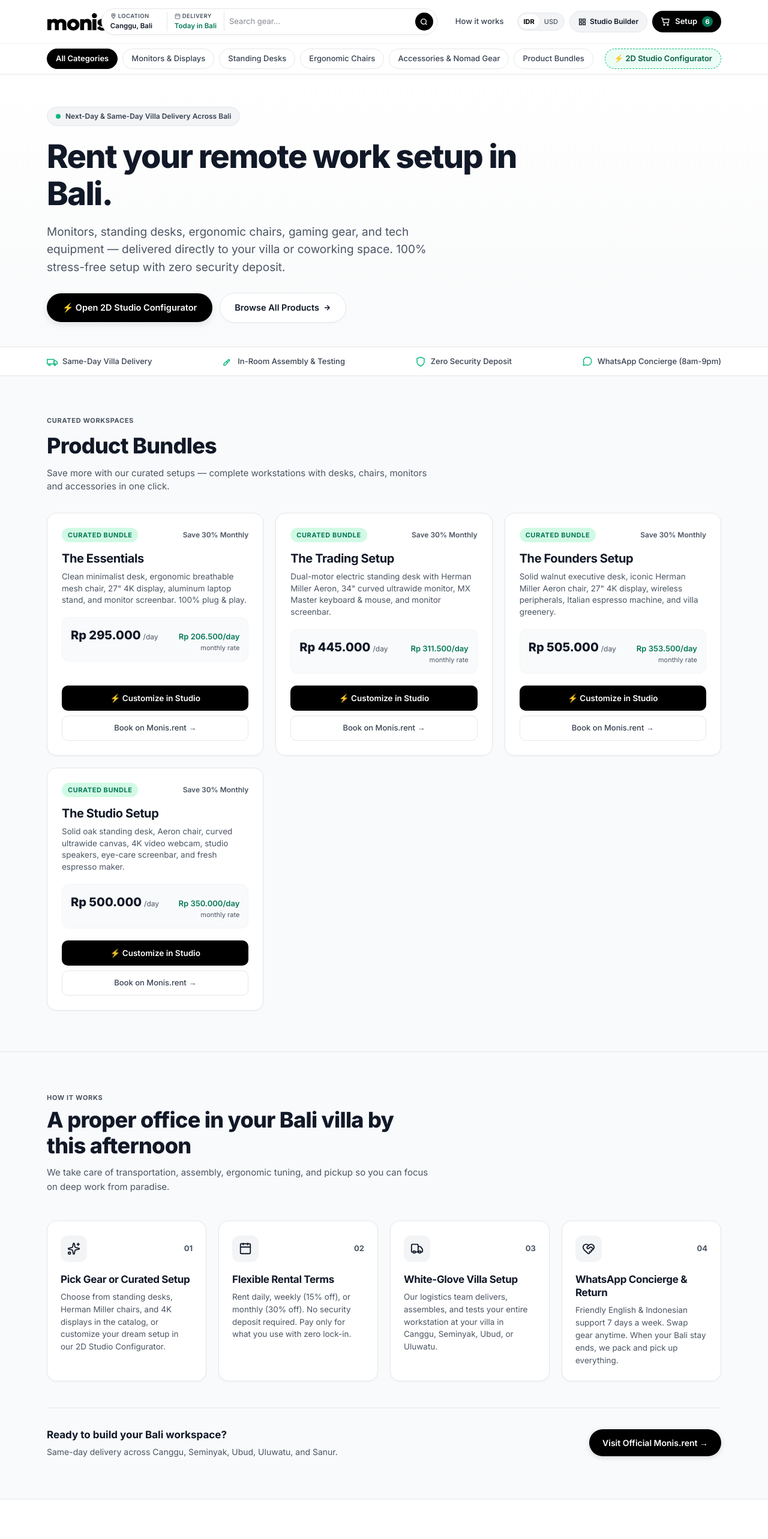
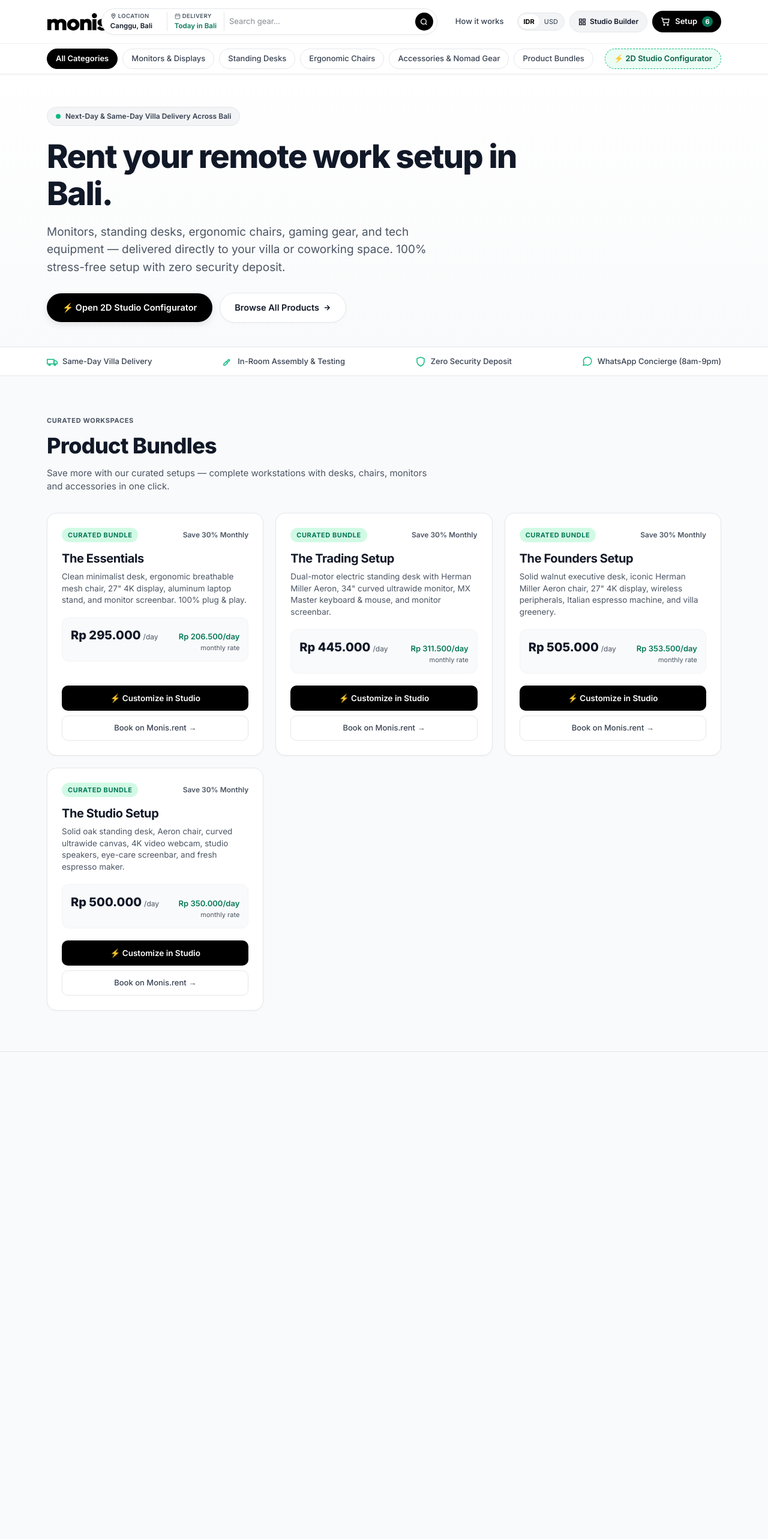
Before and after one commit to Christazel/monis-workspace-designer, a Next.js app: page / in a window 1280 px wide. Shown: the top 2566 px of the page at 60% size. Built offline with nearby package versions, Linux system fonts and the light colour scheme.

Commit message:
perf(core): optimize bundle via deferred drawer mounting, gzip compression and content-visibility rendering

```diff
--- a/app/globals.css
+++ b/app/globals.css
@@ -1066,3 +1066,11 @@ footer.site-footer {
 nextjs-portal {
   display: none !important;
 }
+
+/* Optimize rendering performance of offscreen sections */
+#how-it-works,
+#catalog,
+footer {
+  content-visibility: auto;
+  contain-intrinsic-size: auto 600px;
+}
--- a/app/page.tsx
+++ b/app/page.tsx
@@ -1,7 +1,7 @@
 'use client';
 
 import dynamic from 'next/dynamic';
-import { useMode } from '@/store/workspaceStore';
+import { useWorkspaceStore } from '@/store/workspaceStore';
 import Header from '@/components/layout/Header';
 import HeroBanner from '@/components/layout/HeroBanner';
 import HowItWorks from '@/components/layout/HowItWorks';
@@ -16,7 +16,8 @@ const CheckoutDrawer = dynamic(() => import('@/components/checkout/CheckoutDrawe
 });
 
 export default function Home() {
-  const mode = useMode();
+  const mode = useWorkspaceStore((s) => s.mode);
+  const checkoutOpen = useWorkspaceStore((s) => s.checkoutOpen);
 
   return (
     <div style={{ minHeight: '100vh', background: 'var(--paper)' }}>
@@ -38,8 +39,8 @@ export default function Home() {
         {mode === 'builder' && <BuilderSection />}
       </main>
 
-      {/* ── CHECKOUT DRAWER ── */}
-      <CheckoutDrawer />
+      {/* ── CHECKOUT DRAWER (loaded on demand) ── */}
+      {checkoutOpen && <CheckoutDrawer />}
     </div>
   );
 }
--- a/next.config.ts
+++ b/next.config.ts
@@ -2,6 +2,9 @@ import type { NextConfig } from "next";
 
 const nextConfig: NextConfig = {
   devIndicators: false,
+  compress: true,
+  poweredByHeader: false,
+  reactStrictMode: true,
 };
 
 export default nextConfig;
```
